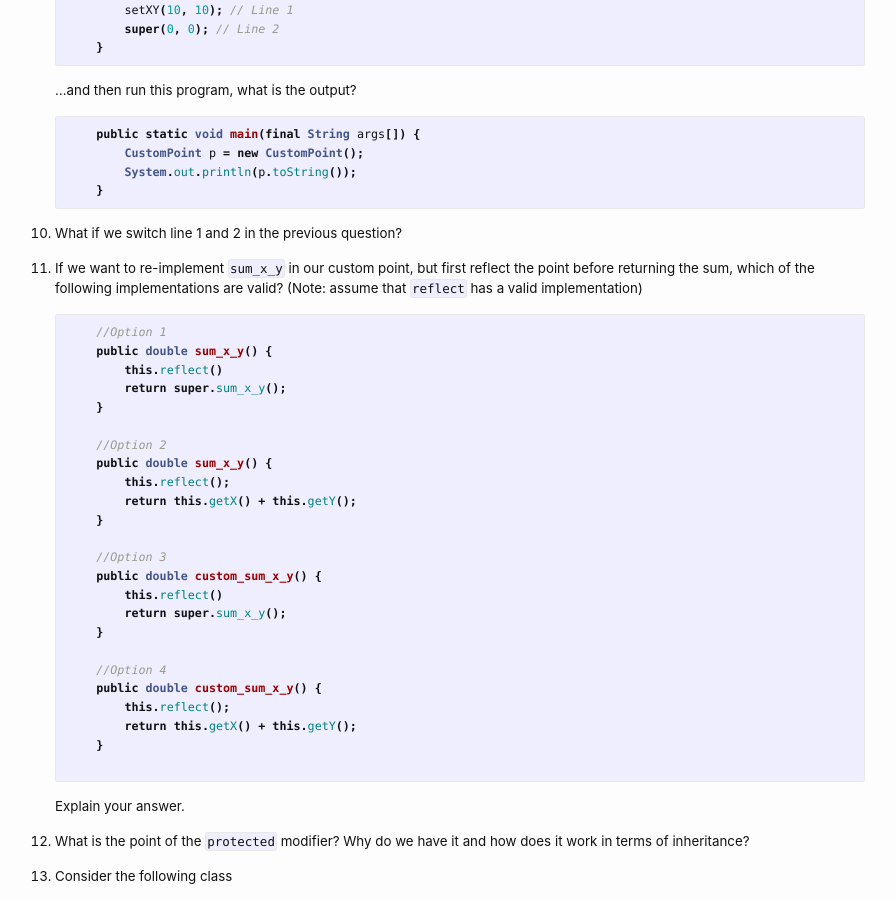
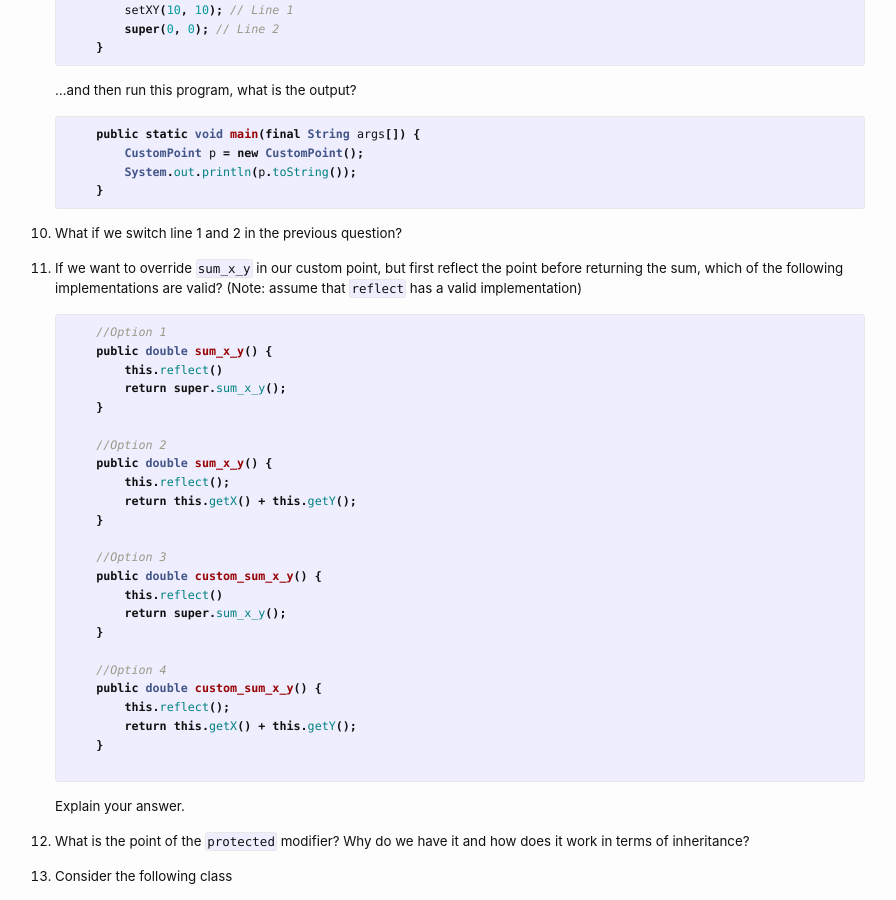
Before and after one commit to cs2113-f24/cs2113-f24.github.io, a Jekyll site: the page built from wrkshts/J2-wrksht.md, in a window 1280 px wide and 900 px high, scrolled down 3422 px. Shown: the whole window, without its empty margins (195-1091 px from the left). Built offline with Jekyll 4.4.1, drawn with Linux system fonts in a browser that asks for light colours.

Commit message:
spring update

````diff
--- a/wrkshts/J2-wrksht.md
+++ b/wrkshts/J2-wrksht.md
@@ -267,7 +267,7 @@ Now the program compiles and the output is `(10.0, 10.0)`.
 
 ### q
 
-If we want to re-implement `sum_x_y` in our custom point, but first reflect the point before returning the sum, which of the following implementations are valid? (Note: assume that `reflect` has a valid implementation)
+If we want to override `sum_x_y` in our custom point, but first reflect the point before returning the sum, which of the following implementations are valid? (Note: assume that `reflect` has a valid implementation)
 
 ```java
     //Option 1
````
